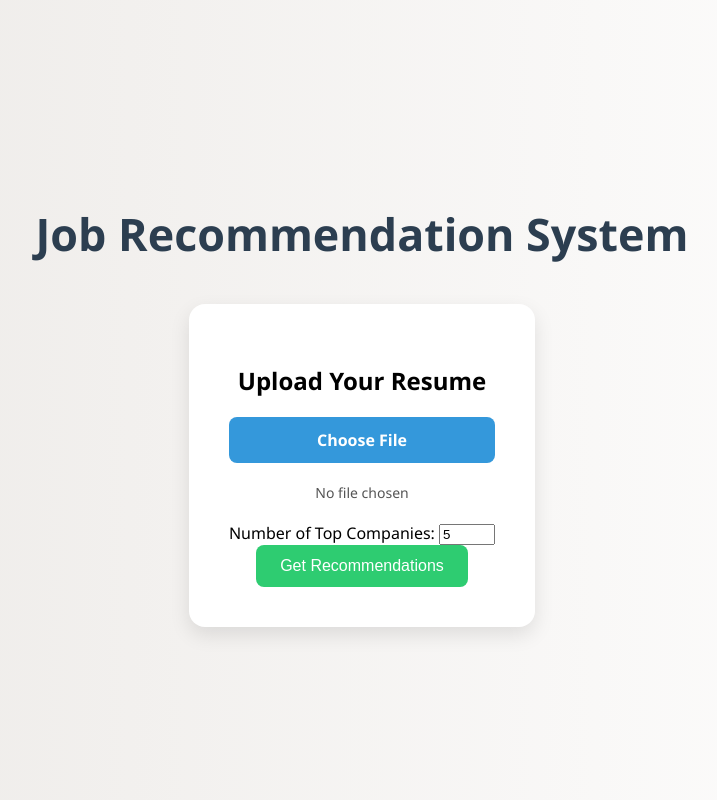
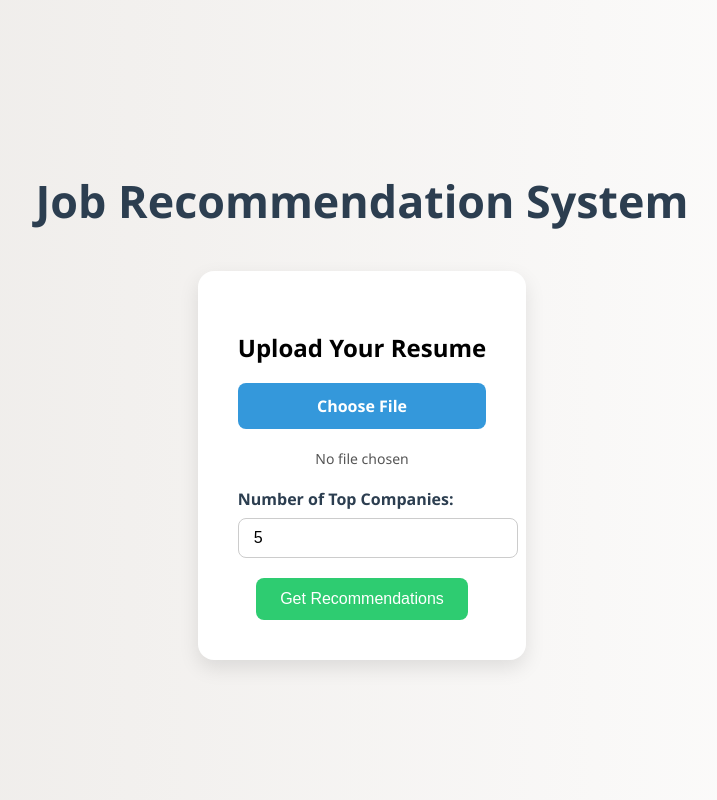
Before and after one commit to DarkPratap07/Job-recomendation-system, a Flask app: page / in a window 1280 px wide. Shown: the whole page, without its empty margins (278-995 px from the left). Run offline with Flask 3, Linux system fonts and the light colour scheme.

Commit message:
css adjust for input group

```diff
--- a/static/style.css
+++ b/static/style.css
@@ -67,6 +67,7 @@ input[type="file"] {
 .upload-btn:hover {
     background-color: #27ae60;
 }
+
 .file-name {
     display: block;
     margin-bottom: 20px;
@@ -74,6 +75,35 @@ input[type="file"] {
     font-size: 14px;
 }
 
+.input-group {
+    margin: 20px auto;
+    width: 100%;
+    max-width: 300px;  /* Adjusted to control the size */
+    text-align: left;  /* Aligning the text to the left */
+}
+
+.input-group label {
+    display: block;
+    margin-bottom: 8px;
+    font-weight: bold;
+    color: #2c3e50;
+    font-size: 16px;
+}
+
+.input-group input[type="number"] {
+    width: 100%;
+    padding: 10px 15px;
+    border: 1px solid #ccc;
+    border-radius: 8px;
+    font-size: 16px;
+    transition: border-color 0.3s ease, box-shadow 0.3s ease;
+}
+
+.input-group input[type="number"]:focus {
+    border-color: #3498db;
+    box-shadow: 0 0 5px rgba(52, 152, 219, 0.3);
+    outline: none;
+}
 
 @keyframes fadeIn {
     from { opacity: 0; transform: translateY(-20px); }
@@ -90,4 +120,13 @@ input[type="file"] {
     .title {
         font-size: 2rem;
     }
+
+    .input-group {
+        max-width: 100%;
+    }
+
+    .input-group input[type="number"] {
+        font-size: 14px;
+        padding: 8px 12px;
+    }
 }
```
